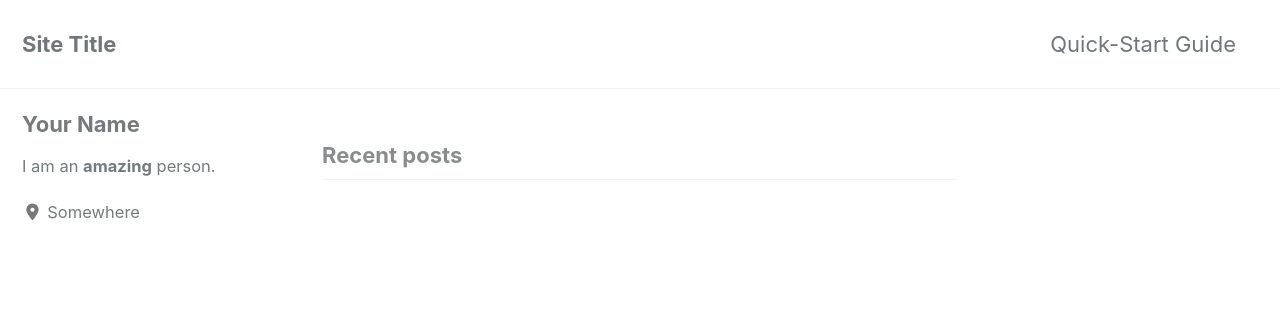
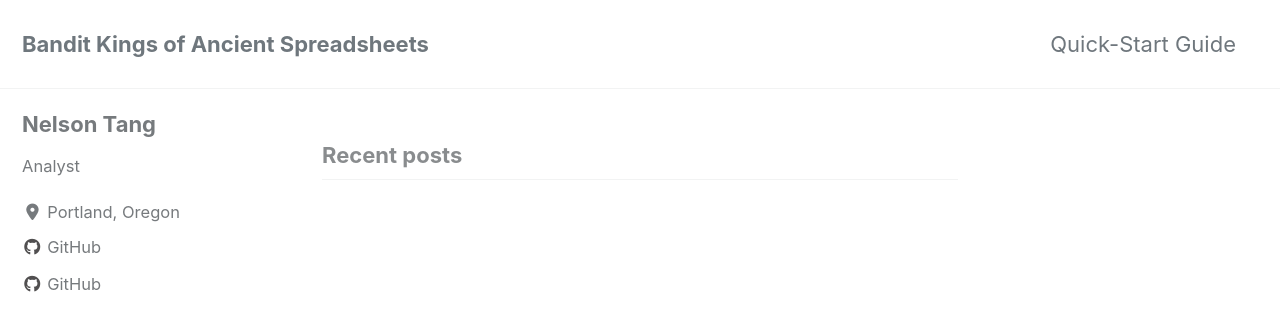
Before and after one commit to banditkingsofancientspreadsheets/banditkingsofancientspreadsheets.github.io, a Jekyll site: the page built from index.html, in a window 1280 px wide and 900 px high. Shown: the top 331 px of the window. Built offline with Jekyll 4.4.1, drawn with Linux system fonts in a browser that asks for light colours; cached includes are drawn as plain includes; nearby versions of some CDN libraries; the list of posts is cut into pages by our own code; some of the changed text lies outside the part shown.

Commit message:
updated config

```diff
--- a/_config.yml
+++ b/_config.yml
@@ -16,11 +16,11 @@ minimal_mistakes_skin    : "default" # "air", "aqua", "contrast", "dark", "dirt"
 
 # Site Settings
 locale                   : "en-US"
-title                    : "Site Title"
+title                    : "Bandit Kings of Ancient Spreadsheets"
 title_separator          : "-"
 subtitle                 : # site tagline that appears below site title in masthead
-name                     : "Your Name"
-description              : "An amazing website."
+name                     : "Nelson Tang"
+description              : "Select * Will Get You Far"
 url                      : # the base hostname & protocol for your site e.g. "https://mmistakes.github.io"
 baseurl                  : # the subpath of your site, e.g. "/blog"
 repository               : # GitHub username/repo-name e.g. "mmistakes/minimal-mistakes"
@@ -107,11 +107,12 @@ analytics:
 
 # Site Author
 author:
-  name             : "Your Name"
+  name             : "Nelson Tang"
   avatar           : # path of avatar image, e.g. "/assets/images/bio-photo.jpg"
-  bio              : "I am an **amazing** person."
-  location         : "Somewhere"
+  bio              : "Analyst"
+  location         : "Portland, Oregon"
   email            :
+  github           : "banditkingsofancientdata"
   links:
     - label: "Email"
       icon: "fas fa-fw fa-envelope-square"
@@ -127,7 +128,7 @@ author:
       # url: "https://facebook.com/"
     - label: "GitHub"
       icon: "fab fa-fw fa-github"
-      # url: "https://github.com/"
+      url: "https://github.com/banditkingsofancientspreadsheets"
     - label: "Instagram"
       icon: "fab fa-fw fa-instagram"
       # url: "https://instagram.com/"
```
